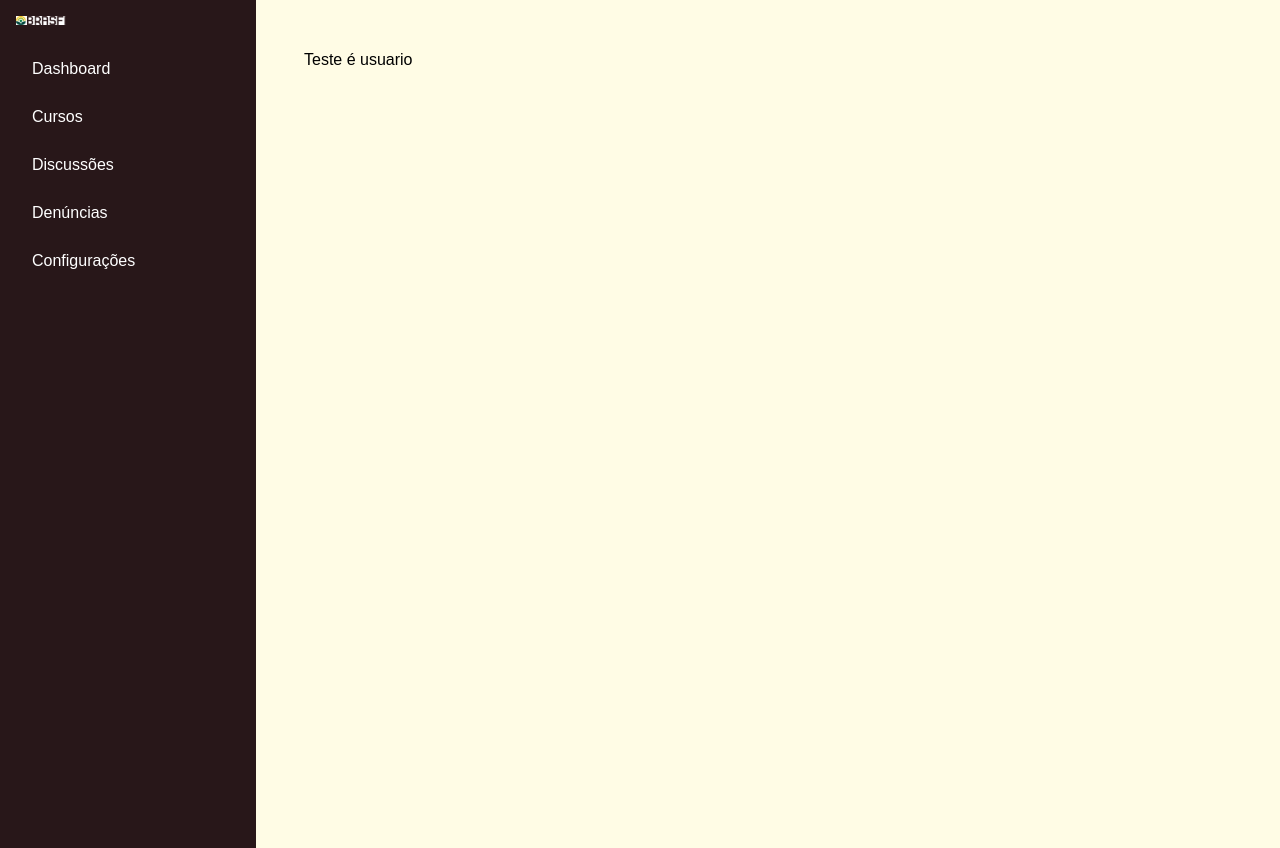
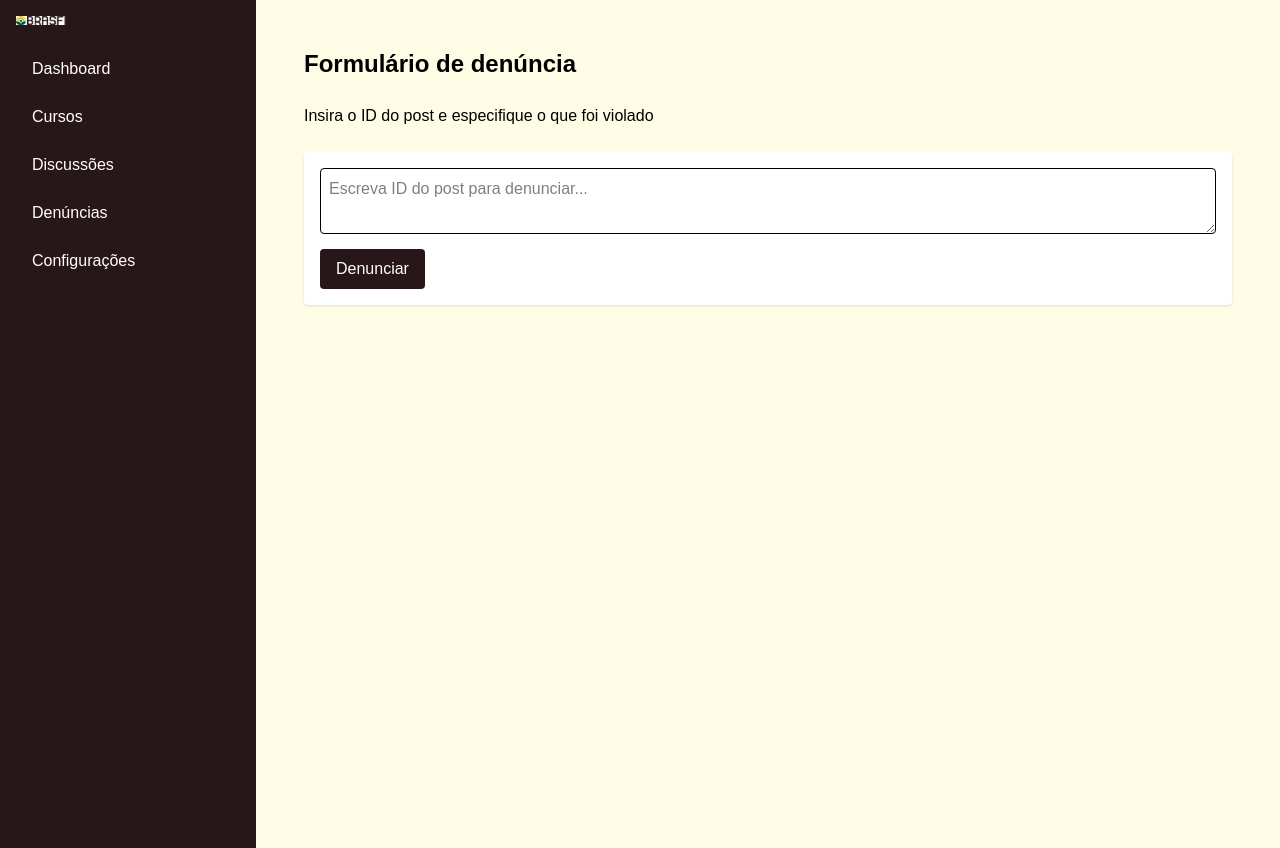
Before and after one commit to luivazmanso7/Projeto-3, a Next.js app in the folder frontend/: page /denuncias in a window 1280 px wide. Built offline with nearby package versions, Linux system fonts and the light colour scheme.

Commit message:
Modificações em denúncias e discussões

```diff
--- a/frontend/src/app/denuncias/page.tsx
+++ b/frontend/src/app/denuncias/page.tsx
@@ -2,12 +2,12 @@
 import { useEffect, useState } from 'react';
 import SidebarLayout from '@/components/SidebarLayout';
 
-// type Denuncia = {
-//   id: number;
-//   conteudo: string;
-//   autor: string;
-//   data: string;
-// };
+type Denuncia = {
+  id: number;
+  conteudo: string;
+  autor: string;
+  data: string;
+};
 
 type Comentario = {
   id: number;
@@ -27,31 +27,79 @@ type Post = {
 export default function PaginaDenuncias(){
     const [posts, setPosts] = useState<Post[]>([]);
     const [usuarioAtual, setUsuarioAtual] = useState<{ nome: string; email: string;administrador: boolean } | null>(null);
+    const [denuncias, setDenuncias] = useState<Denuncia[]>([]);
+    const [conteudo, setConteudo] = useState('');
 
+    const isStringOnlyDigits = (str: string): boolean => {
+      return /^\d+$/.test(str);
+    };
+
+    //Carregar usuário
     useEffect(() => {
     const userStr = localStorage.getItem('usuarioAtual');
     if (userStr) {
       const user = JSON.parse(userStr);
       setUsuarioAtual(user);
     }
-
+    //Carregar Posts
     const postsSalvos = localStorage.getItem('posts_globais');
     if (postsSalvos) {
       setPosts(JSON.parse(postsSalvos));
     }
+    //Carregar denuncias
+    const denunciasSalvas = localStorage.getItem('denuncias_globais');
+    if (denunciasSalvas){
+      setDenuncias(JSON.parse(denunciasSalvas));
+    }
     },[]);
+    //Salvar denuncias só com usuario carregado
+    useEffect(() => {
+      if (usuarioAtual){
+        localStorage.setItem('denuncias_globais',JSON.stringify(denuncias));
+      }
+    },[denuncias,usuarioAtual])
 
+    const criarDenuncia = () => {
+      if (!conteudo.trim() || !usuarioAtual) return;
+      // * MODIFICAR APENAS ESSA LINHA
+      const novaDenuncia: Denuncia = {
+        id: Date.now(),
+        conteudo,
+        autor: usuarioAtual.nome,
+        data: new Date().toLocaleString(),
+      }
+    }
     return (
         <SidebarLayout>
             <div className="p-6 space-y-6 bg-[#FFFCE5] min-h-screen text-black">
                 {usuarioAtual?.email === "admin@admin.com" ? (
                     /*Admin recebe denuncias:*/
                     /*Problemas: checagem por email funciona, mas por booleana não */
-                    <h1>Teste é admin</h1>
-
+                     /* <> É usado para retornar single JSX element */
+                    <>
+                    <h1 className="text-2xl font-bold">Denúncias recebidas</h1>
+                    </>
                 ) : (
                     /*Usuário cria denuncias*/
-                    <h2>Teste é usuario</h2>
+                    /* <> É usado para retornar single JSX element */
+                    <>
+                    <h1 className="text-2xl font-bold">Formulário de denúncia</h1>
+                    <p>Insira o ID do post e especifique o que foi violado</p>
+                    <div className="bg-white p-4 rounded shadow">
+                      <textarea
+                        value={conteudo}
+                        onChange={(e) => setConteudo(e.target.value)}
+                        className="w-full p-2 border rounded"
+                        placeholder="Escreva ID do post para denunciar..."
+                      />
+                      <button
+                        onClick={criarDenuncia}
+                        className="mt-2 bg-[#281719] text-white px-4 py-2 rounded hover:brightness-125"
+                      >
+                        Denunciar
+                      </button>
+                    </div>
+                    </>
                 )}
             </div>
         </SidebarLayout>
--- a/frontend/src/app/discussoes/page.tsx
+++ b/frontend/src/app/discussoes/page.tsx
@@ -127,7 +127,7 @@ export default function PaginaDiscussoes() {
         {posts.map(post => (
           <div key={post.id} className="bg-white p-4 rounded shadow">
             <p className="text-sm text-gray-500 mb-1">
-              {post.autor} • {post.data}
+              {post.autor} • {post.data} • ID do post:{post.id}
             </p>
 
             {editandoPostId === post.id ? (
```
